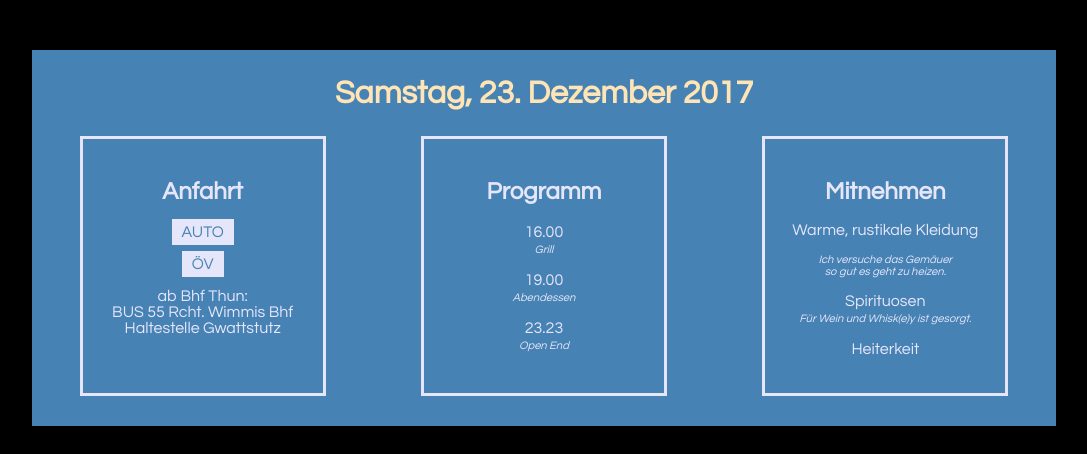
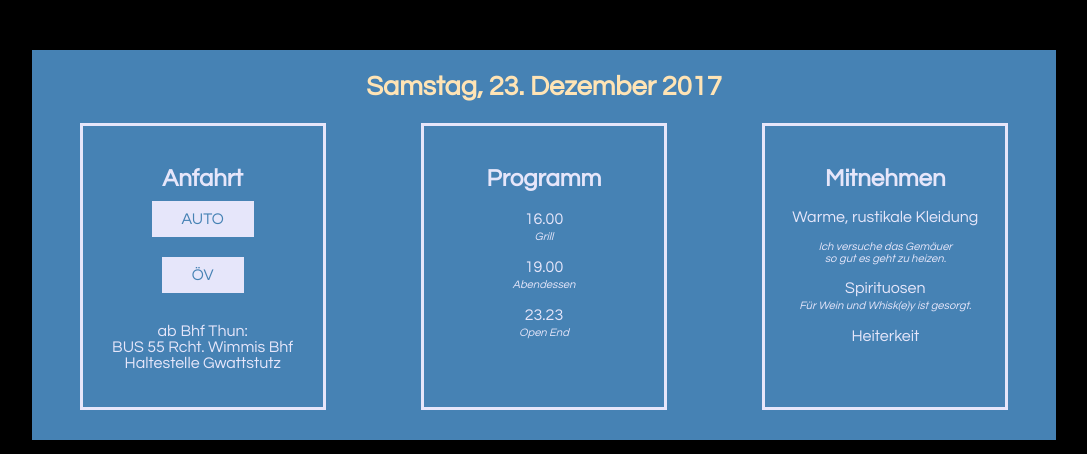
Before and after one commit to ecphelion/geburi, a plain HTML site: page index.html in a window 1280 px wide. Shown: the part 913-1367 px from the top of the page, without its empty margins (96-1183 px from the left). Drawn offline with Linux system fonts and the light colour scheme.

Commit message:
small changes

```diff
--- a/index.html
+++ b/index.html
@@ -29,8 +29,8 @@
           <div class="multibox">
             <div>
               <h2>Anfahrt</h2>
-              <p><a href="https://www.google.ch/maps/place/46%C2%B042'38.7%22N+7%C2%B037'52.9%22E/@46.7117902,7.6296605,353m/data=!3m1!1e3!4m14!1m7!3m6!1s0x478fad7197a82731:0xbe5a073fcbe7b49c!2sStr%C3%A4ttligburg,+3645+Thun!3b1!8m2!3d46.7128327!4d7.6282341!3m5!1s0x0:0x0!7e2!8m2!3d46.7107587!4d7.6313543" target="_blank">AUTO</a></p>
-              <p><a href="https://www.google.ch/maps/place/Gwatt,+Gwattstutz/@46.7140617,7.6311645,338m/data=!3m1!1e3!4m13!1m7!3m6!1s0x478fad70f11d50a9:0x3b853489aab597d2!2sGwattstutz,+3645!3b1!8m2!3d46.7154132!4d7.630499!3m4!1s0x478fad70dab27f55:0x84ac98586fd540eb!8m2!3d46.7148835!4d7.6314222" target="_blank">ÖV</a></p>
+              <p id="margin"><a href="https://www.google.ch/maps/place/46%C2%B042'38.7%22N+7%C2%B037'52.9%22E/@46.7117902,7.6296605,353m/data=!3m1!1e3!4m14!1m7!3m6!1s0x478fad7197a82731:0xbe5a073fcbe7b49c!2sStr%C3%A4ttligburg,+3645+Thun!3b1!8m2!3d46.7128327!4d7.6282341!3m5!1s0x0:0x0!7e2!8m2!3d46.7107587!4d7.6313543" target="_blank">AUTO</a></p>
+              <p id="margin"><a href="https://www.google.ch/maps/place/Gwatt,+Gwattstutz/@46.7140617,7.6311645,338m/data=!3m1!1e3!4m13!1m7!3m6!1s0x478fad70f11d50a9:0x3b853489aab597d2!2sGwattstutz,+3645!3b1!8m2!3d46.7154132!4d7.630499!3m4!1s0x478fad70dab27f55:0x84ac98586fd540eb!8m2!3d46.7148835!4d7.6314222" target="_blank">ÖV</a></p>
 
               <p>ab Bhf Thun:<br />BUS 55 Rcht. Wimmis Bhf<br />Haltestelle Gwattstutz</p>
             </div>
--- a/resources/css/style.css
+++ b/resources/css/style.css
@@ -69,7 +69,7 @@ section {
 
 .description h1 {
   color: moccasin;
-  font-size: 2em;
+  font-size: 1.7em;
 }
 
 .multibox {
@@ -104,7 +104,7 @@ a {
   text-decoration: none;
   color: steelblue;
   background-color: lavender;
-  padding: 5px 10px;
+  padding: 10px 30px;
 }
 
 a:hover {
@@ -113,6 +113,10 @@ a:hover {
   cursor: pointer;
   border: 1px solid lavender;
   transition: background .5s;
+}
+
+#margin {
+  margin-bottom: 40px;
 }
 
 .pictures {
```
